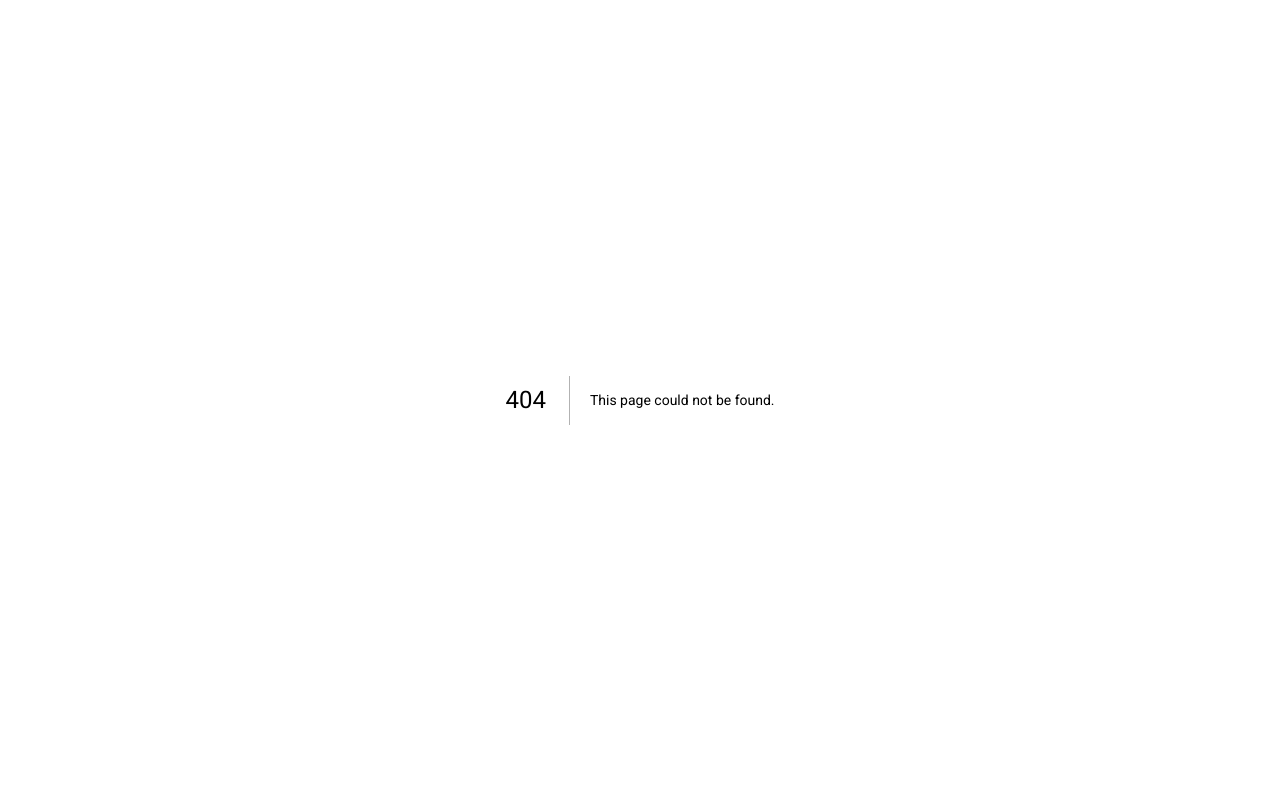
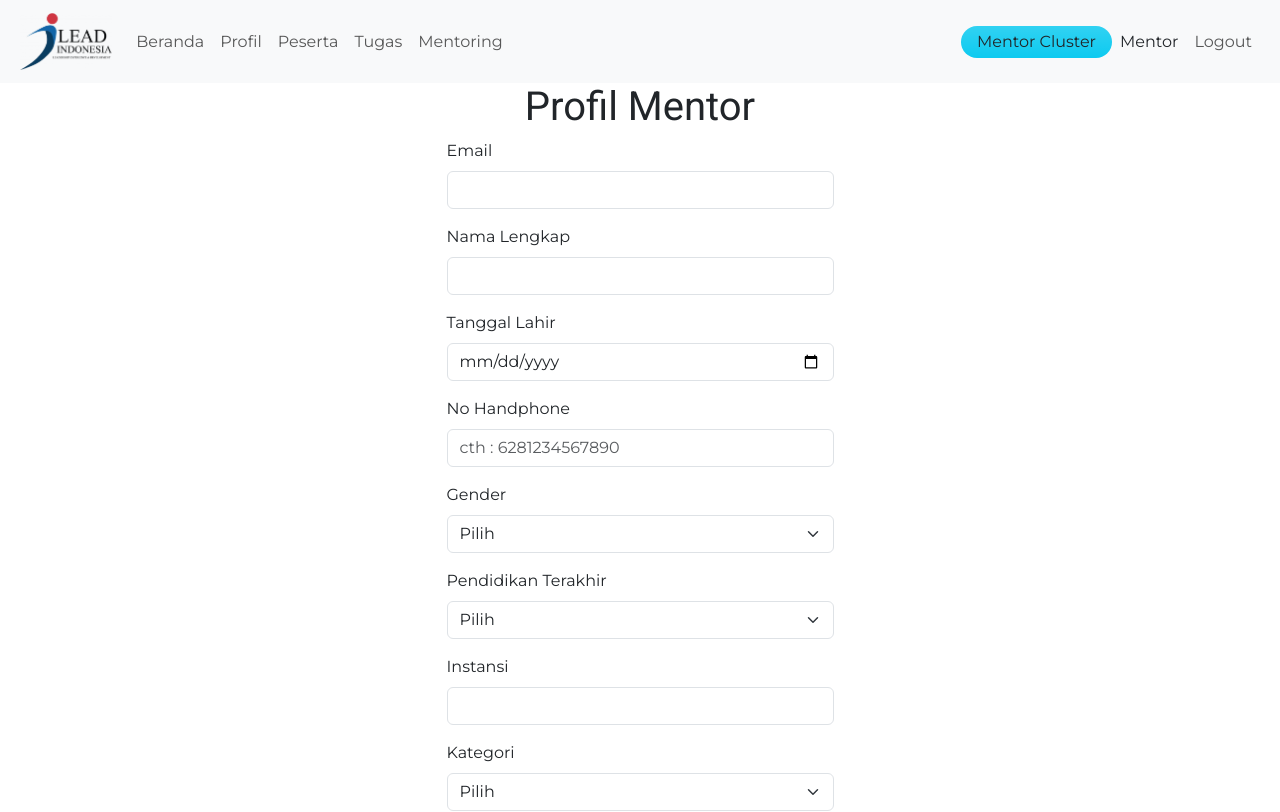
Before and after one commit to groupbmpi/lead-fe, a Next.js app: page /mentor/profile in a window 1280 px wide. Before the commit this address had no page. Shown: the top 812 px of the page. Built offline with nearby package versions, Linux system fonts and the light colour scheme.

Commit message:
feat: added mentor profile form

```diff
--- /dev/null
+++ b/src/pages/mentor/profile.tsx
@@ -0,0 +1,98 @@
+import NavbarMentor from '@/components/Navbar/NavbarMentor';
+import { useRegistration } from '@/contexts/RegistrationContext';
+import Head from 'next/head'
+import router from 'next/router';
+import { FormEvent } from 'react';
+
+export default function MentorProfile() {
+
+    const { userData, setUserData } = useRegistration();
+
+    const handleSubmit = (e: FormEvent<HTMLFormElement>) => {
+        e.preventDefault();
+
+        const mentorProfileForm = new FormData(e.currentTarget);
+        const mentorProfileData: Record<string, string> = {};
+        mentorProfileForm.forEach((value, key) => {
+            mentorProfileData[key] = value.toString();
+        });
+        setUserData((prevUserData) => ({
+            ...prevUserData,
+            ...mentorProfileData,
+        }));
+        router.push('/mentor/profile');
+    };
+
+    return (
+        <>
+            <div className="d-flex flex-column min-vh-100">
+                <NavbarMentor />
+                <div className="container-fluid w-sm-50 w-100 align-items-center text-center justify-content-center d-flex flex-column flex-grow-1">
+                    <form onSubmit={handleSubmit}>
+                        <Head>
+                            <title>Profile</title>
+                        </Head>
+                        <h1>Profil Mentor</h1>
+                        <div className="d-flex flex-column align-items-start mb-3">
+                            <label htmlFor="emailMentor" className="form-label">Email</label>
+                            <input value={userData.emailMentor} readOnly type="email" className="form-control" name="emailMentor" required/>
+                        </div>
+                        <div className="d-flex flex-column align-items-start mb-3">
+                            <label htmlFor="namaMentor" className="form-label">Nama Lengkap</label>
+                            <input value={userData.namaMentor} onChange={(e) => setUserData({ ...userData, namaMentor: e.target.value })} type="text" className="form-control" name="namaMentor" required/>
+                        </div>
+                        <div className="d-flex flex-column align-items-start mb-3">
+                            <label htmlFor="tanggalLahirMentor" className="form-label">Tanggal Lahir</label>
+                            <input value={userData.tanggalLahirMentor} onChange={(e) => setUserData({ ...userData, tanggalLahirMentor: e.target.value })} type="date" className="form-control" name="tanggalLahirMentor" required/>
+                        </div>
+                        <div className="d-flex flex-column align-items-start mb-3">
+                            <label htmlFor="noHPMentor" className="form-label">No Handphone</label>
+                            <input value={userData.noHPMentor} onChange={(e) => setUserData({ ...userData, noHPMentor: e.target.value })} type="number" className="form-control" name="noHPMentor" placeholder="cth : 6281234567890" required/>
+                        </div>
+                        <div className="d-flex flex-column align-items-start mb-3">
+                            <label htmlFor="genderMentor" className="form-label">Gender</label>
+                            <select value={userData.genderMentor} onChange={(e) => setUserData({ ...userData, genderMentor: e.target.value })} className="form-select" name="genderMentor" required>
+                                <option disabled selected>Pilih</option>
+                                <option value="Pria">Pria</option>
+                                <option value="Wanita">Wanita</option>
+                            </select>
+                        </div>
+                        <div className="d-flex flex-column align-items-start mb-3">
+                            <label htmlFor="pendidikanMentor" className="form-label">Pendidikan Terakhir</label>
+                            <select value={userData.pendidikanMentor} onChange={(e) => setUserData({ ...userData, pendidikanMentor: e.target.value })} className="form-select" name="pendidikanMentor" required>
+                                <option disabled selected>Pilih</option>
+                                <option value="SD/Sederajat">SD/Sederajat</option>
+                                <option value="SMP/Sederajat">SMP/Sederajat</option>
+                                <option value="SMA/SMK/Sederajat">SMA/SMK/Sederajat</option>
+                                <option value="D3">D3</option>
+                                <option value="Tidak selesai S1">Tidak selesai S1</option>
+                                <option value="D4/S1">D4/S1</option>
+                                <option value="S2">S2</option>
+                                <option value="S3">S3</option>
+                            </select>
+                        </div>
+                        <div className="d-flex flex-column align-items-start mb-3">
+                            <label htmlFor="instansiMentor" className="form-label">Instansi</label>
+                            <input value={userData.instansiMentor} onChange={(e) => setUserData({ ...userData, instansiMentor: e.target.value })} type="text" className="form-control" name="instansiMentor" required/>
+                        </div>
+                        <div className="d-flex flex-column align-items-start mb-3">
+                            <label htmlFor="kategoriMentor" className="form-label">Kategori</label>
+                            <select value={userData.kategoriMentor} onChange={(e) => setUserData({ ...userData, kategoriMentor: e.target.value })} className="form-select" name="kategoriMentor" required>
+                                <option disabled selected>Pilih</option>
+                                <option value="mentorCluster">Mentor Cluster</option>
+                                <option value="mentorDesainProgram">Mentor Desain Program</option>
+                            </select>
+                        </div>
+                        <div className="d-flex flex-column align-items-start mb-3">
+                            <label htmlFor="fotoMentor" className="form-label">Unggah Foto Profil</label>
+                            <input value={userData.fotoMentor} onChange={(e) => setUserData({ ...userData, fotoMentor: e.target.value })} type="file" name="fotoMentor" accept=".jpg, .jpeg, .png" className="form-control"
+                            />
+                        </div>
+
+                        <button type="submit" className="btn btn-primary">Simpan</button>
+                    </form>
+                </div>
+            </div>
+        </>
+    )
+}
```
